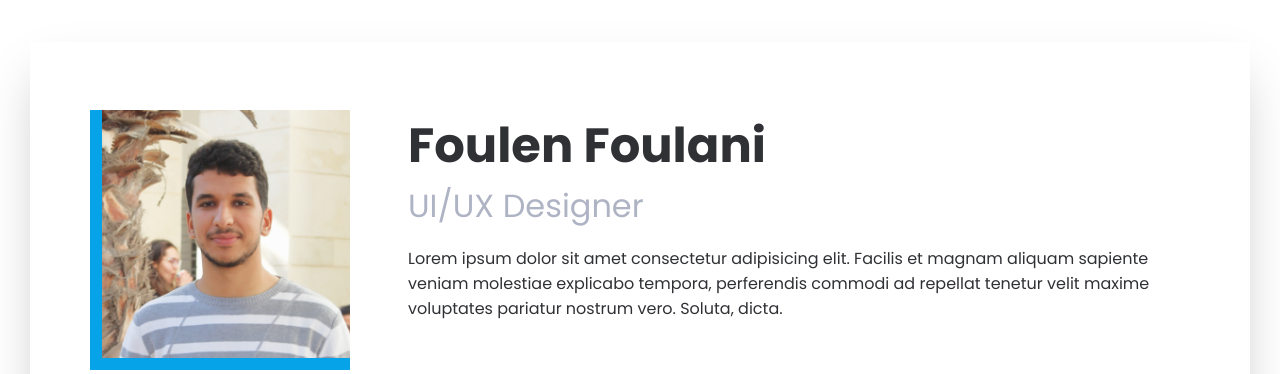
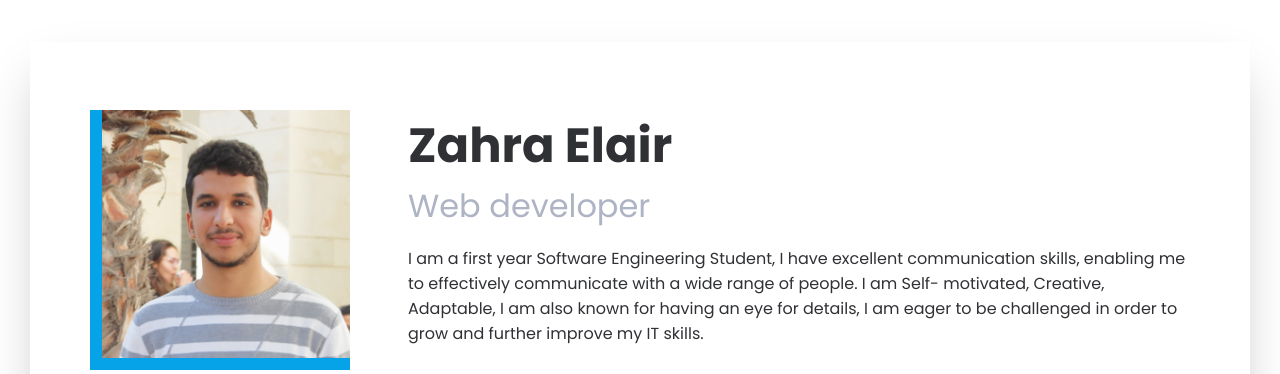
Before and after one commit to Zahra-Elair/project1, a plain HTML site: page index.html in a window 1280 px wide. Shown: the part 233-607 px from the top of the page. Drawn offline with Linux system fonts and the light colour scheme.

Commit message:
new content

```diff
--- a/index.html
+++ b/index.html
@@ -16,26 +16,28 @@
 					<div class="contact">
 						<div>Contact:</div>
 						<div class="social">
-							<a href="">
+							<a href="https://www.facebook.com/profile.php?id=100071281239220">
 								<img src="./images/Facebook.svg" alt="Facebook" />
 							</a>
-							<a href="">
+							<a href="https://github.com/Zahra-Elair">
 								<img src="./images/GitHub.svg" alt="Github" />
 							</a>
-							<a href="">
+							<a href="https://www.linkedin.com/in/zahra-elair/">
 								<img src="./images/LinkedIn.svg" alt="LinkedIn" />
 							</a>
 						</div>
 					</div>
 				</div>
 				<div class="summary">
-					<h1>Foulen Foulani</h1>
-					<h3>UI/UX Designer</h3>
+					<h1>Zahra Elair</h1>
+					<h3>Web developer</h3>
 					<p>
-						Lorem ipsum dolor sit amet consectetur adipisicing elit. Facilis et
-						magnam aliquam sapiente veniam molestiae explicabo tempora,
-						perferendis commodi ad repellat tenetur velit maxime voluptates
-						pariatur nostrum vero. Soluta, dicta.
+						I am a first year Software Engineering Student, I have excellent
+						communication skills, enabling me to effectively communicate
+						with a wide range of people. I am Self- motivated, Creative,
+						Adaptable, I am also known for having an eye for details, I am
+						eager to be challenged in order to grow and further improve my IT
+						skills.
 					</p>
 				</div>
 			</div>
```
